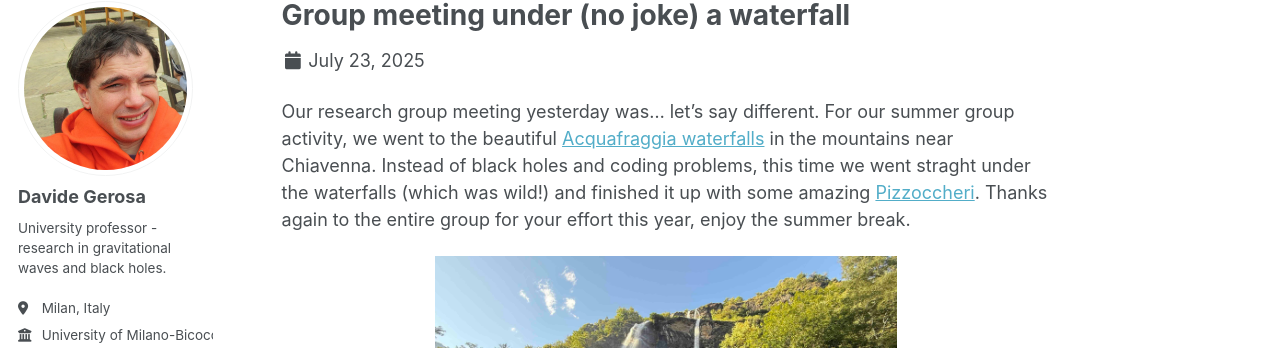
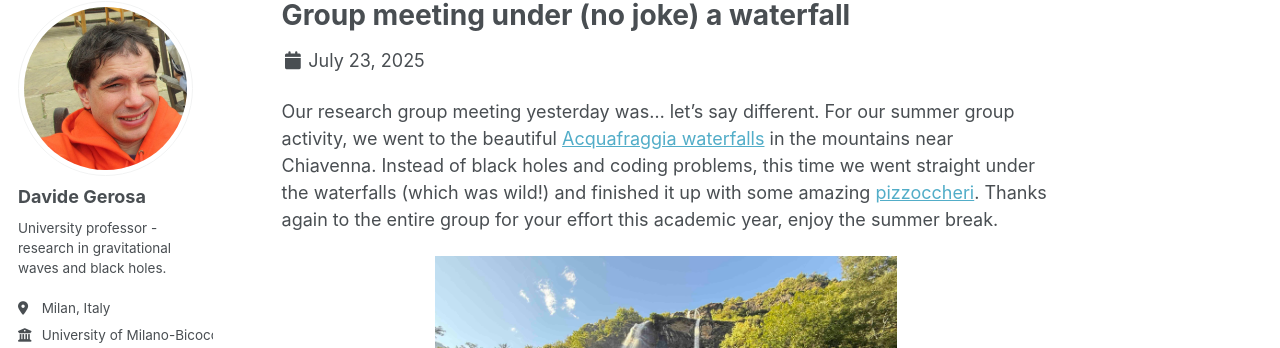
Before and after one commit to dgerosa/website, a Jekyll site: the page built from _posts/2025-07-23-group-meeting-under-no-joke-a-waterfall.md, in a window 1280 px wide and 900 px high. Shown: the part 98-446 px from the top of the window. Built offline with Jekyll 4.4.1, drawn with Linux system fonts in a browser that asks for light colours; some web fonts are replaced.

Commit message:
Sat Aug  9 16:09:58 CEST 2025

```diff
--- a/_posts/2025-07-23-group-meeting-under-no-joke-a-waterfall.md
+++ b/_posts/2025-07-23-group-meeting-under-no-joke-a-waterfall.md
@@ -7,7 +7,7 @@ tags:
   - People
 ---
 
-Our research group meeting yesterday was... let's say different. For our summer group activity, we went to the beautiful [Acquafraggia waterfalls](https://it.wikipedia.org/wiki/Acquafraggia) in the mountains near Chiavenna. Instead of black holes and coding problems, this time we went straght under the waterfalls (which was wild!) and finished it up with some amazing [Pizzoccheri](https://it.wikipedia.org/wiki/Pizzoccheri). Thanks again to the entire group for your effort this year, enjoy the summer break.
+Our research group meeting yesterday was... let's say different. For our summer group activity, we went to the beautiful [Acquafraggia waterfalls](https://it.wikipedia.org/wiki/Acquafraggia) in the mountains near Chiavenna. Instead of black holes and coding problems, this time we went straight under the waterfalls (which was wild!) and finished it up with some amazing [pizzoccheri](https://it.wikipedia.org/wiki/Pizzoccheri). Thanks again to the entire group for your effort this academic year, enjoy the summer break.
 
 
 <p style="text-align: center;">
```
